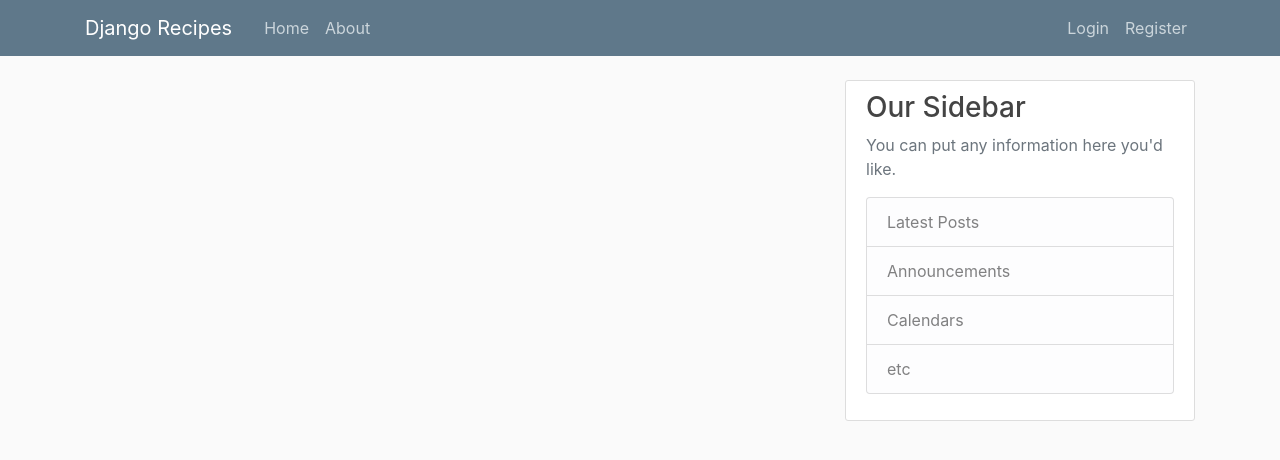
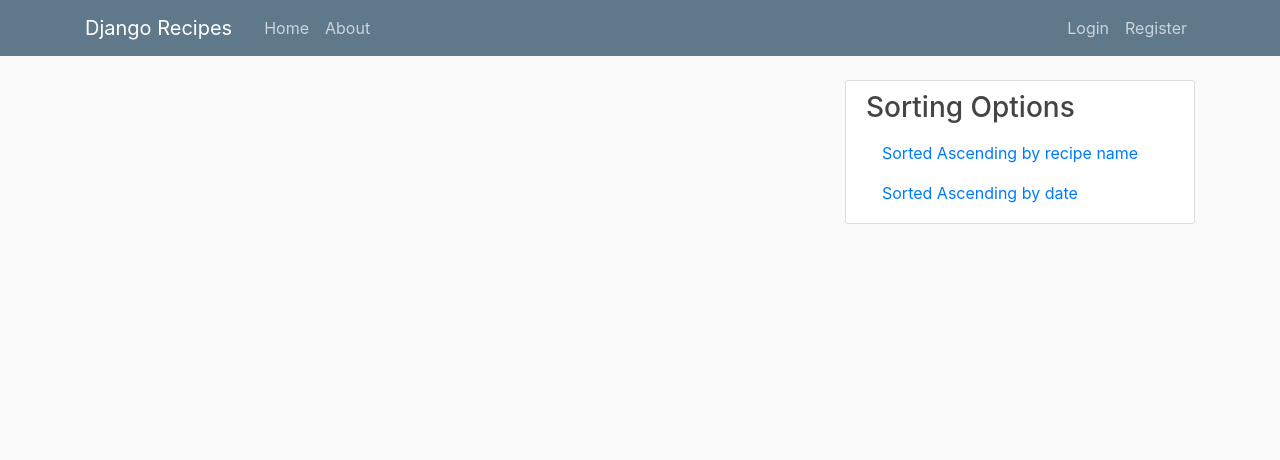
Before and after one commit to PetreMorariu/FinalProject_Recipes, a Django app: template recipes/templates/recipes/home.html in a window 1280 px wide. Shown: the top 460 px of the page. Run offline with Django 3.2, Linux system fonts and the light colour scheme; the template is opened without the code that fills it, so the values that code supplies are empty; some libraries are stand-ins or nearby versions.

Commit message:
changed the sidebar from base.html to my needs

```diff
--- a/Requirements.txt
+++ b/Requirements.txt
@@ -7,14 +7,16 @@ Dezvolta o aplicatie Django, care sa contina urmatoarele functionalitati:
 - O pagina web care sa afiseze toate retele, sortate dupa data de creare.
 - Doar un utilizator autentificat poate sa creeze sau sa editeze retete.
 Retetele se vor putea vedea chiar si daca nu este utilizatorul autentificat.
-- Baza de date folosita poate fi sqlite3.
+- Baza de date folosita poate fi sqlite3.#Using a sqlite3 database
 
+#Created the model
 O reteta contine:
 - Titlu (string)
 - Descrierea retetei (string)
 - Data de adaugare (string, folositi datetime pentru conversie)
 - Timp de gatire (string)
 
+#Created the one-many relations in the database
 Fiecare reteta apartine unui utilizator, create o legatura one-many in baza de date.
 Scrieti teste unitare pentru partea de autentificare, CRUD reteta, si sortare retete, si orice functii utilitare pe care le mai folositi.
 Sa aveti cel putin 5 teste.
--- a/recipes/templates/recipes/base.html
+++ b/recipes/templates/recipes/base.html
@@ -35,7 +35,7 @@
                     <!-- Navbar Right Side -->
                     <div class="navbar-nav">
                         <a class="nav-item nav-link" href="#">Login</a>
-                        <a class="nav-item nav-link" href="#">Register</a>
+                        <a class="nav-item nav-link" href="{% url 'register' %}">Register</a>
                     </div>
                 </div>
             </div>
@@ -57,15 +57,11 @@
             </div>
             <div class="col-md-4">
                 <div class="content-section">
-                    <h3>Our Sidebar</h3>
-                    <p class='text-muted'>You can put any information here you'd like.
-                    <ul class="list-group">
-                        <li class="list-group-item list-group-item-light">Latest Posts</li>
-                        <li class="list-group-item list-group-item-light">Announcements</li>
-                        <li class="list-group-item list-group-item-light">Calendars</li>
-                        <li class="list-group-item list-group-item-light">etc</li>
-                    </ul>
-                    </p>
+                    <h3>Sorting Options</h3>
+                        <ul class="list-group">
+                            <a class="nav-item nav-link" href="#">Sorted Ascending by recipe name</a>
+                            <a class="nav-item nav-link" href="#">Sorted Ascending by date</a>
+                       </ul>
                 </div>
             </div>
         </div>
```
